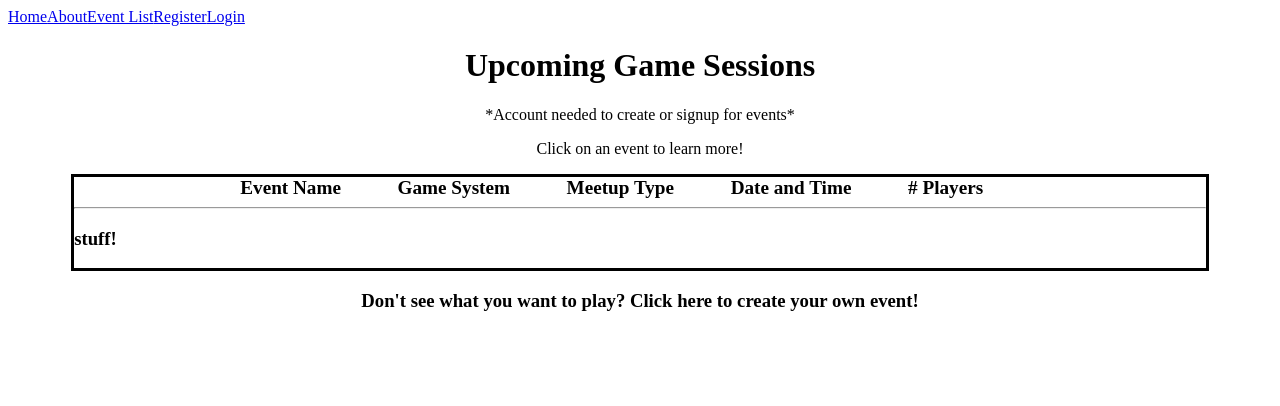
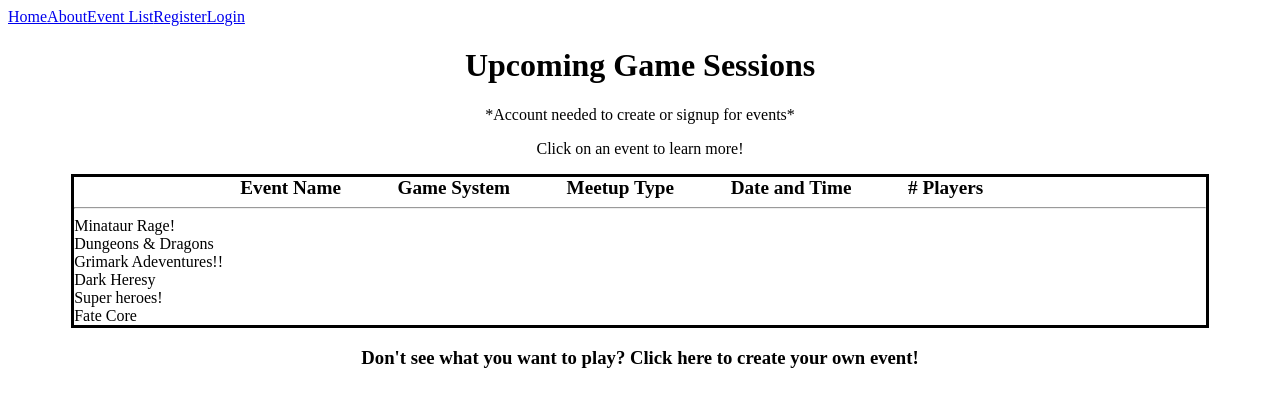
Before and after one commit to dmcgrouther/event-app-front-end, a React (Create React App) app: page /eventlist in a window 1280 px wide. Shown: the top 406 px of the page. Built offline with nearby package versions, Linux system fonts and the light colour scheme.

Commit message:
got a basic list to render on page. git commit before checking out using a an actual html table

```diff
--- /dev/null
+++ b/src/components/EventListPage/EventListPageListOfEvents.css
@@ -0,0 +1,3 @@
+/* .event{
+    display: inline-block;
+} */
--- a/src/components/EventListPage/EventListPageListOfEvents.js
+++ b/src/components/EventListPage/EventListPageListOfEvents.js
@@ -1,10 +1,59 @@
 import React from 'react';
+import './EventListPageListOfEvents.css'
 
-const EventListPageListOfEvents = () => {
+let events = [
+    {
+        eventName: 'Minataur Rage!',
+        gameSystem: 'Dungeons & Dragons',
+        // gameEdition: '5th Edition',
+        meetupType: 'Online',
+        eventDate: '10-1-2020 7pm PST',
+        numberOfPlayers: '2 of 5',
+    },
+    {
+        eventName: 'Grimark Adeventures!!',
+        gameSystem: 'Dark Heresy',
+        // gameEdition: '1st Edition',
+        meetupType: 'Online',
+        eventDate: '10-1-2020 7:30pm PST',
+        numberOfPlayers: '5 of 5',
+    },
+    {
+        eventName: 'Super heroes!',
+        gameSystem: 'Fate Core',
+        // gameEdition: '1st Edition',
+        meetupType: 'Online',
+        eventDate: '10-2-2020 10:00pm PST',
+        numberOfPlayers: '3 of 5',
+    }
+];
+
+const Event = (props) => {
     return (
-        <h3>
-            stuff!
-        </h3>
+        <>
+            <div className="event">
+                <div>{props.eventName}</div>
+                <div>{props.gameSystem}</div>
+            </div>
+        </>
+    )
+}
+
+const EventListPageListOfEvents = (props) => {
+    let eventList = events;
+    let listItems = eventList.map((event) => {
+        return (
+            <Event
+                eventName={event.eventName}
+                gameSystem={event.gameSystem}
+            />
+        );
+    })
+
+    return (
+        <>
+            {listItems}
+        </>
     )
 }
 
```
